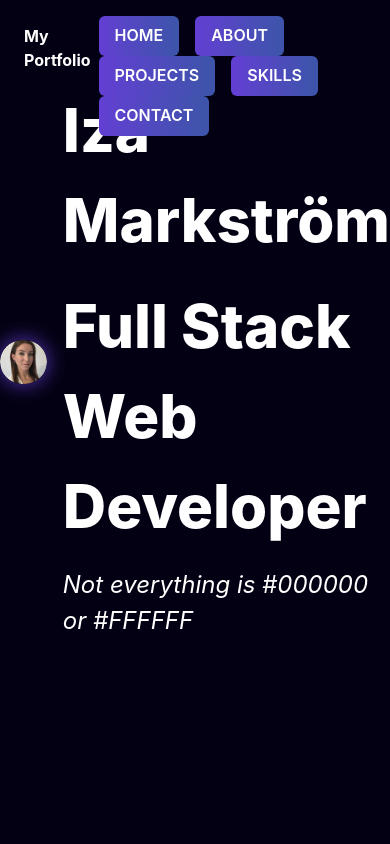
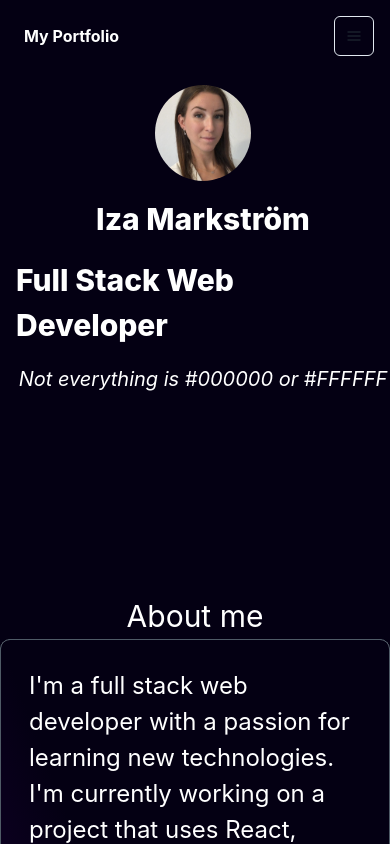
Before and after one commit to IzaMarkstrom/iza-portfolio-website, a Next.js app: page / in a window 390 px wide. Shown: the top 844 px of the page. Built offline with nearby package versions, Linux system fonts and the light colour scheme.

Commit message:
Added support for smaller screens like mobiles

```diff
--- a/components/Main.jsx
+++ b/components/Main.jsx
@@ -1,12 +1,45 @@
-import { Avatar, Box, Flex, Stack, Text } from '@chakra-ui/react';
+import { Avatar, Box, Flex, Stack, Text, useMediaQuery } from '@chakra-ui/react';
 import React from 'react';
-import theme from './Chakra_theme';
 
 const Main = () => {
+    const [isMobile] = useMediaQuery("(max-width: 768px)");
+
     return (
-        <Box>
+        <Flex justifyContent='center'>
+            <Stack
+                spacing={4}
+                ml={isMobile ? 4 : 0} // set ml=0 on smaller screens
+                direction={isMobile ? "row" : "column"} // set direction to row on larger screens and column on smaller screens
+                >
+                {isMobile ? (
                             <Flex justifyContent='center' alignItems='center'>
-                <Box boxShadow="0 0 20px rgba(99, 63, 211, 0.9)" borderRadius="full" overflow="hidden">
+                            <Stack spacing={4}>
+                                    <Avatar
+                                        alignSelf='center'
+                                        size='xl'
+                                        src='../assets/me.jpg'
+                                        alt='picture of me'
+                                        />
+                                <Stack spacing={4} alignItems='center'>
+                                    <Text
+                                        fontSize='3xl'
+                                        fontWeight='extrabold'
+                                        >
+                                        Iza Markström
+                                    </Text>
+                                    <Text
+                                        fontSize='3xl'
+                                        fontWeight='extrabold'
+                                        >
+                                        Full Stack Web Developer
+                                    </Text>
+                                    <Text as='i' fontSize='xl'>Not everything is #000000 or #FFFFFF</Text>
+                                </Stack>
+                            </Stack>
+                        </Flex>
+                ) : (
+                    <Flex alignItems='center'>
+                        <Box boxShadow="0 0 20px rgba(255, 255, 255, 0.9)" borderRadius="full" overflow="hidden">
                             <Avatar
                                 size='3xl'
                                 src='../assets/me.jpg'
@@ -29,7 +62,9 @@ const Main = () => {
                             <Text as='i' fontSize='2xl'>Not everything is #000000 or #FFFFFF</Text>
                         </Stack>
                     </Flex>
-        </Box>
+                )}
+            </Stack>
+        </Flex>
     );
 };
 
--- a/components/Navbar.jsx
+++ b/components/Navbar.jsx
@@ -1,9 +1,11 @@
 import React, { useState, useEffect } from 'react';
-import { Box, Flex, Text, Button, Spacer } from "@chakra-ui/react";
+import { Box, Flex, Text, Button, Spacer, useMediaQuery, Menu, MenuButton, MenuItem, MenuList, IconButton } from "@chakra-ui/react";
+import { HamburgerIcon } from "@chakra-ui/icons";
 import theme from './Chakra_theme';
 
 function Navbar() {
   const [isScrolled, setIsScrolled] = useState(false);
+  const [isMobile] = useMediaQuery("(max-width: 768px)");
 
   useEffect(() => {
     const handleScroll = () => {
@@ -33,33 +35,83 @@ function Navbar() {
         <Text color="white" fontWeight="bold" p={2}>My Portfolio</Text>
       </Box>
       <Spacer />
+      {isMobile ? (
+        <Box>
+            <Menu>
+                <MenuButton
+                    as={IconButton}
+                    aria-label='Options'
+                    icon={<HamburgerIcon />}
+                    variant='outline'
+                />
+                <MenuList bg='black'>
+                    <MenuItem
+                        bg={theme.colors.background2}
+                        _hover={{bg:theme.colors.primary, borderRadius:'30px'}} mr={4}
+                        >
+                    HOME
+                    </MenuItem>
+                    <MenuItem
+                        bg={theme.colors.background2}
+                        _hover={{bg:theme.colors.primary, borderRadius:'30px'}} mr={4}
+                        >
+                    ABOUT
+                    </MenuItem>
+                    <MenuItem
+                        bg={theme.colors.background2}
+                        _hover={{bg:theme.colors.primary, borderRadius:'30px'}} mr={4}
+                        >
+                    PROJECTS
+                    </MenuItem>
+                    <MenuItem
+                        bg={theme.colors.background2}
+                        _hover={{bg:theme.colors.primary, borderRadius:'30px'}} mr={4}
+                        >
+                    SKILLS
+                    </MenuItem>
+                    <MenuItem
+                        bg={theme.colors.background2}
+                        _hover={{bg:theme.colors.primary, borderRadius:'30px'}} mr={4}
+                        >
+                    CONTACT
+                    </MenuItem>
+            </MenuList>
+        </Menu>
+    </Box>
+      ) : (
         <Box>
           <Button
             variant='solid'
             bgGradient={`linear(to-r, ${theme.colors.primary}, ${theme.colors.blue})`}
             color='white'
+            borderRadius='50px'
             _hover={{boxShadow: `0 0 20px 3px ${theme.colors.blue}`}} mr={4}>HOME</Button>
           <Button
             variant='solid'
             bgGradient={`linear(to-r, ${theme.colors.primary}, ${theme.colors.blue})`}
             color='white'
+            borderRadius='50px'
             _hover={{boxShadow: `0 0 20px 3px ${theme.colors.blue}`}} mr={4}>ABOUT</Button>
           <Button
             variant='solid'
             bgGradient={`linear(to-r, ${theme.colors.primary}, ${theme.colors.blue})`}
             color='white'
+            borderRadius='50px'
             _hover={{boxShadow: `0 0 20px 3px ${theme.colors.blue}`}} mr={4}>PROJECTS</Button>
           <Button
             variant='solid'
             bgGradient={`linear(to-r, ${theme.colors.primary}, ${theme.colors.blue})`}
             color='white'
+            borderRadius='50px'
             _hover={{boxShadow: `0 0 20px 3px ${theme.colors.blue}`}} mr={4}>SKILLS</Button>
           <Button
             variant='solid'
             bgGradient={`linear(to-r, ${theme.colors.primary}, ${theme.colors.blue})`}
             color='white'
+            borderRadius='50px'
             _hover={{boxShadow: `0 0 20px 3px ${theme.colors.blue}`}} mr={4}>CONTACT</Button>
         </Box>
+      )}
     </Flex>
   );
 }
```
Lines whose indentation alone changed are shown as unchanged.
